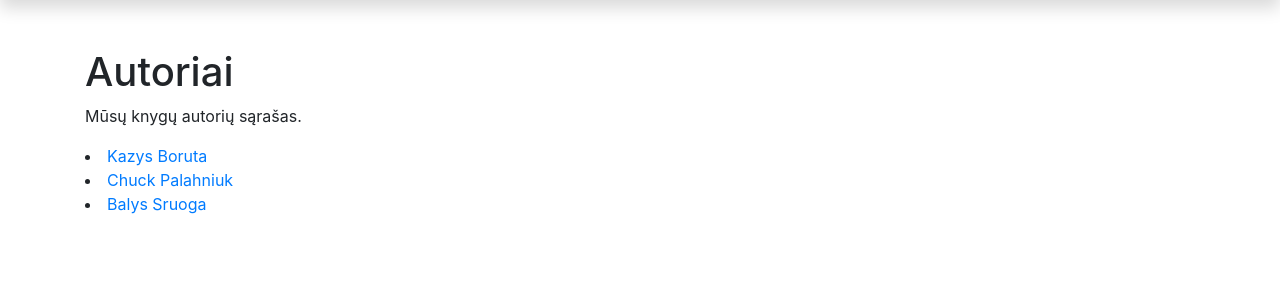
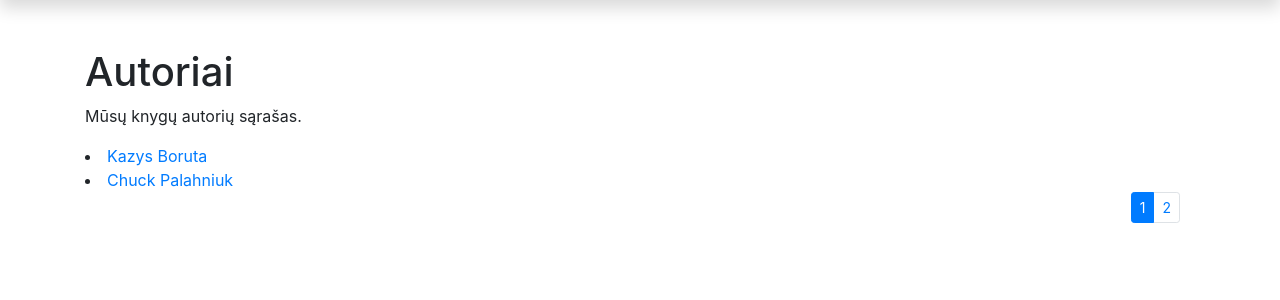
Before and after one commit to DonatasNoreika/local_library_django, a Django app: page /library/authors/ in a window 1280 px wide. Shown: the part 59-359 px from the top of the page. Run offline with Django 4.2, Linux system fonts and the light colour scheme; data comes from the database, SQL or seed files in the repository; both versions use the stored data as it was after the commit; some libraries are stand-ins or nearby versions.

Commit message:
6 added paginators

```diff
--- a/mysite/library/templates/authors.html
+++ b/mysite/library/templates/authors.html
@@ -8,4 +8,24 @@
   {% for author in authors %}
 <li><a href="{% url 'author' author.id %}">{{author.first_name}} {{author.last_name}}</a></li>
     {% endfor %}
+
+<div class="container puslapiai">
+    <nav aria-label="...">
+        {% if authors.has_other_pages %}
+            <ul class="pagination pagination-sm justify-content-end">
+                {% for i in authors.paginator.page_range %}
+                    {% if authors.number == i %}
+                        <li class="page-item active">
+                            <a class="page-link">{{ i }}</a>
+                        </li>
+                    {% else %}
+                        <li class="page-item">
+                            <a class="page-link" href="?page={{ i }}">{{ i }}</a>
+                        </li>
+                    {% endif %}
+                {% endfor %}
+            </ul>
+        {% endif %}
+    </nav>
+</div>
 {% endblock %}
--- a/mysite/library/views.py
+++ b/mysite/library/views.py
@@ -8,6 +8,7 @@ from django.http import HttpResponse
 from .models import Book, Author, BookInstance, Genre
 from django.shortcuts import render, get_object_or_404
 from django.views import generic
+from django.core.paginator import Paginator
 
 
 def index(request):
@@ -34,9 +35,11 @@ def index(request):
 
 
 def authors(request):
-    authors = Author.objects.all()
+    paginator = Paginator(Author.objects.all(), 2)
+    page_number = request.GET.get('page')
+    paged_authors = paginator.get_page(page_number)
     context = {
-        'authors': authors
+        'authors': paged_authors
     }
     return render(request, 'authors.html', context=context)
 
@@ -50,6 +53,7 @@ class BookListView(generic.ListView):
     model = Book
     template_name = 'book_list.html'
     context_object_name = 'books'
+    paginate_by = 2
 
 
 class BookDetailView(generic.DetailView):
```
Also changed, not shown: mysite/library/templates/book_list.html (+17 -0 lines), mysite/db.sqlite3.
